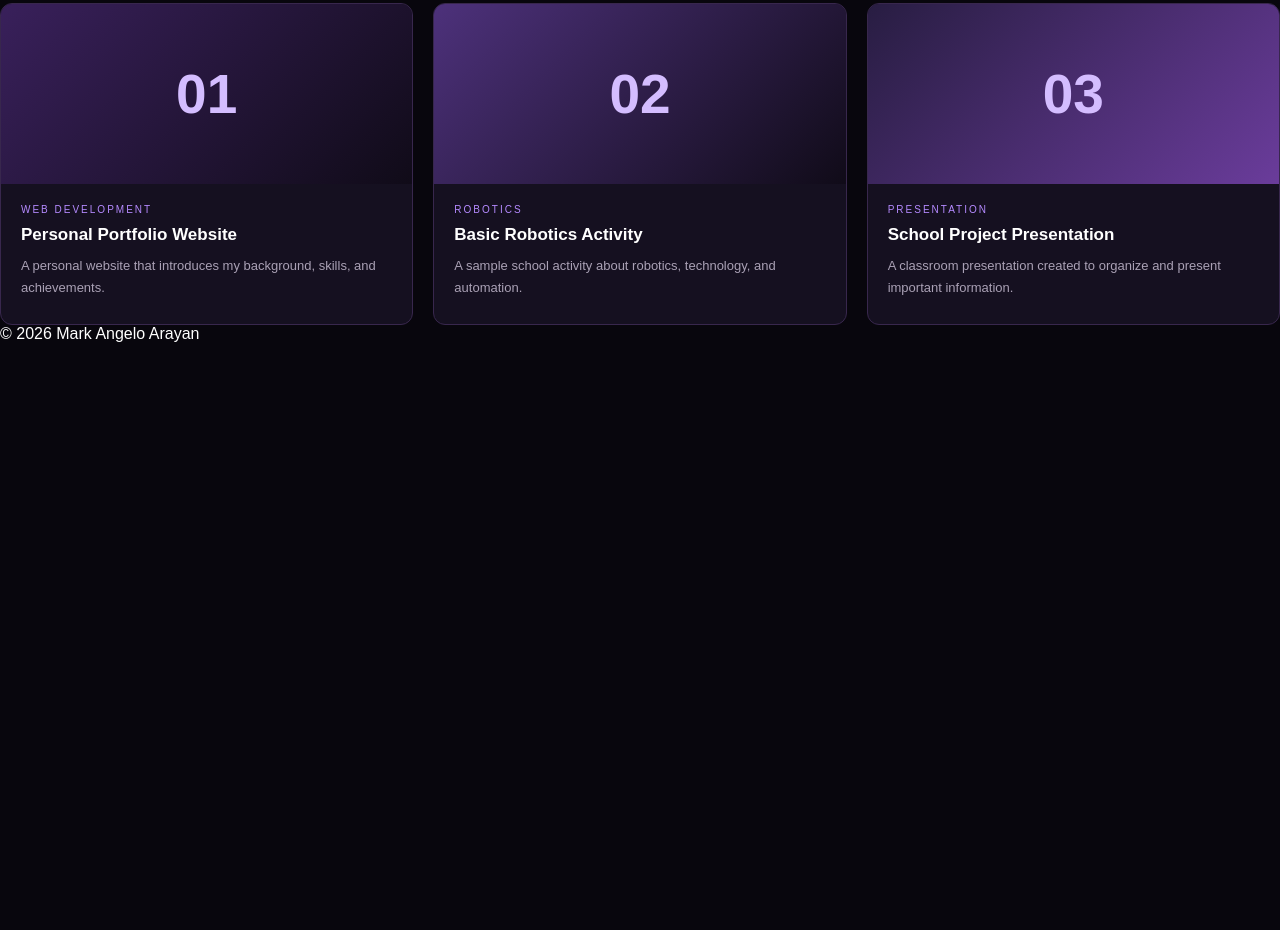
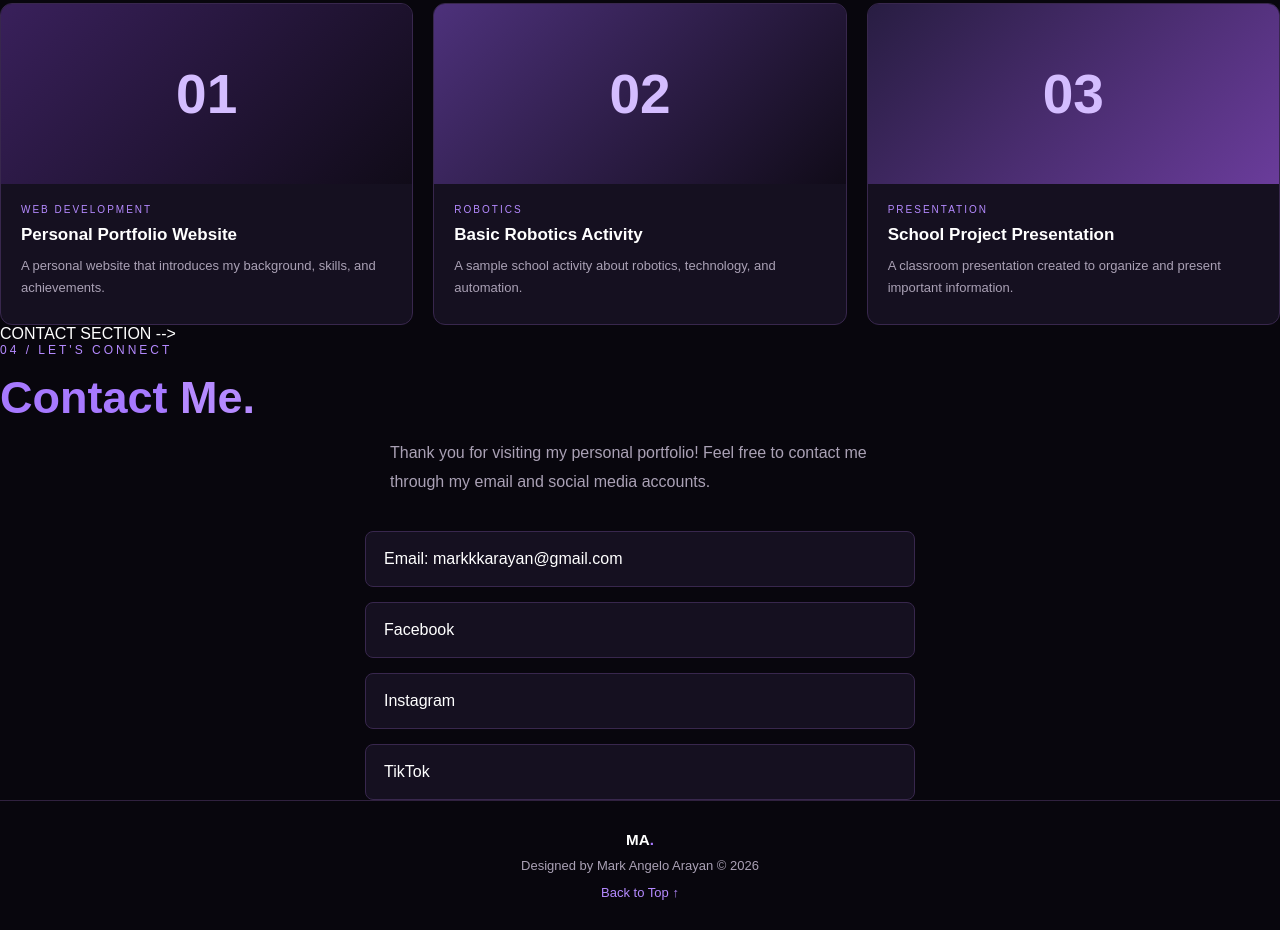
Before and after one commit to mark-angz/Arayan-Project-1, a plain HTML site: page index.html in a window 1280 px wide. Shown: the part 2087-3017 px from the top of the page. Before the commit the page ends 2430 px from the top, so only its background shows below. Drawn offline with Linux system fonts and the light colour scheme.

Commit message:
add contact me

```diff
--- a/index.html
+++ b/index.html
@@ -222,11 +222,57 @@ MY PROJECTS SECTION -->
 
 </section>
 
+CONTACT SECTION -->
+
+<section class="contact" id="contact">
+
+    <p class="section-label">04 / LET'S CONNECT</p>
+
+    <h2>Contact <span>Me.</span></h2>
+
+    <p class="contact-description">
+        Thank you for visiting my personal portfolio!
+        Feel free to contact me through my email
+        and social media accounts.
+    </p>
+
+    <div class="contact-container">
+
+        <a href="mailto:markkkarayan@gmail.com">
+            Email: markkkarayan@gmail.com
+        </a>
+
+        <a href="https://www.facebook.com/share/1E2xbdbeFT/"
+           target="_blank" rel="noopener noreferrer">
+            Facebook
+        </a>
+
+        <a href="https://www.instagram.com/mrk.z_?gwpx=ZGY1dXNqa3ZmcDk2"
+           target="_blank" rel="noopener noreferrer">
+            Instagram
+        </a>
+
+        <a href="https://www.tiktok.com/@_markksz?_r=1&_t=ZS-9BXHNZXsebh"
+           target="_blank" rel="noopener noreferrer">
+            TikTok
+        </a>
+
+    </div>
+
+</section>
+
 </main>
+<!-- WEBSITE FOOTER -->
 
-    <footer>
-        <p>© 2026 Mark Angelo Arayan</p>
-    </footer>
+<footer class="footer">
+
+    <h3>MA<span>.</span></h3>
+
+    <p>Designed by Mark Angelo Arayan © 2026</p>
+
+    <a href="#home">Back to Top ↑</a>
+
+</footer>
 
 </body>
 </html>
--- a/styles/style.css
+++ b/styles/style.css
@@ -314,3 +314,73 @@ nav a:hover {
     font-size: 13px;
     line-height: 1.7;
 }
+
+CONTACT AND FOOTER DESIGN */
+
+.contact {
+    padding: 100px 7%;
+    border-top: 1px solid #30213f;
+    text-align: center;
+}
+
+.contact h2 {
+    font-size: 45px;
+    margin: 15px 0;
+}
+
+.contact h2 span {
+    color: #b58aff;
+}
+
+.contact-description {
+    color: #aaa1b5;
+    max-width: 500px;
+    margin: 0 auto 35px;
+    line-height: 1.8;
+}
+
+.contact-container {
+    display: grid;
+    gap: 15px;
+    max-width: 550px;
+    margin: auto;
+}
+
+.contact-container a {
+    padding: 18px;
+    background: #151020;
+    border: 1px solid #38274d;
+    border-radius: 8px;
+    color: white;
+    text-decoration: none;
+    transition: .3s;
+}
+
+.contact-container a:hover {
+    border-color: #a779ff;
+    background: #211632;
+}
+
+.footer {
+    border-top: 1px solid #30213f;
+    padding: 30px;
+    text-align: center;
+    color: #aaa1b5;
+    font-size: 13px;
+}
+
+.footer h3 {
+    color: white;
+    margin-bottom: 10px;
+}
+
+.footer span {
+    color: #a779ff;
+}
+
+.footer a {
+    display: inline-block;
+    margin-top: 12px;
+    color: #b58aff;
+    text-decoration: none;
+}
```
